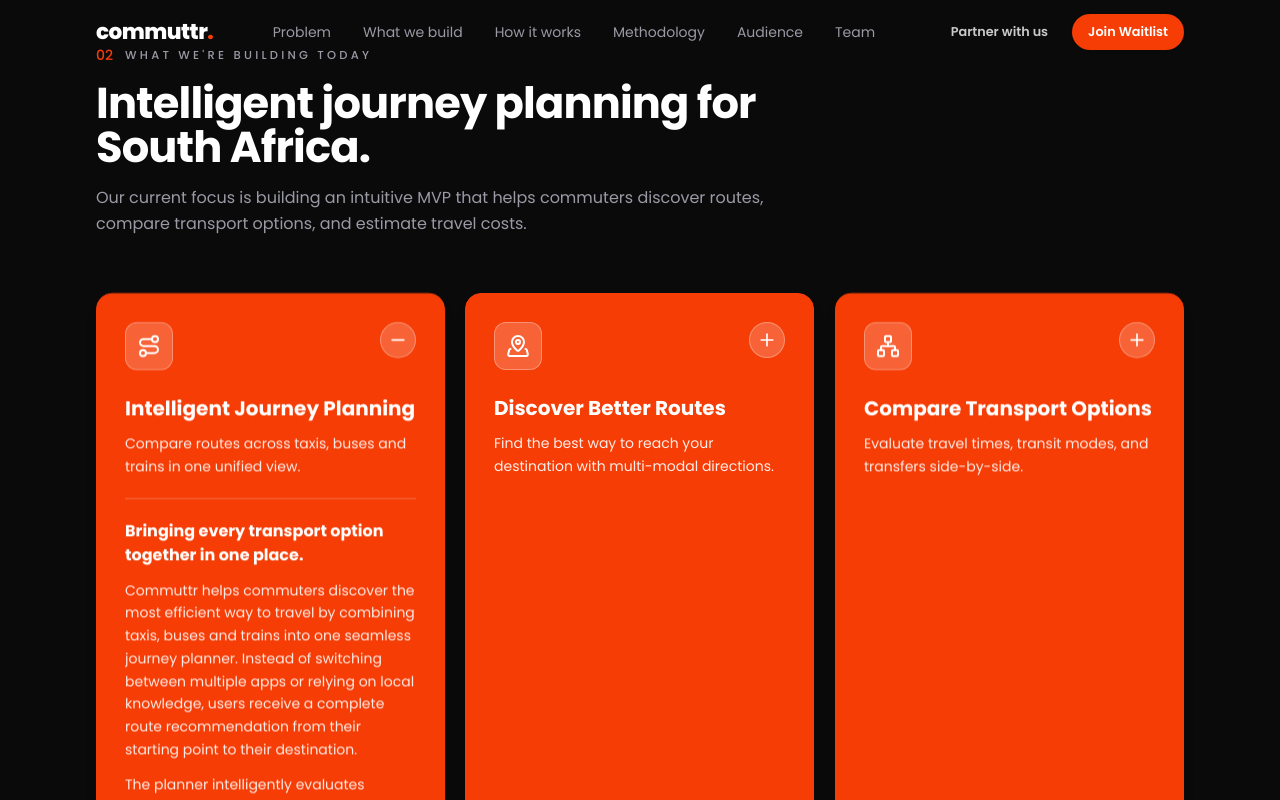
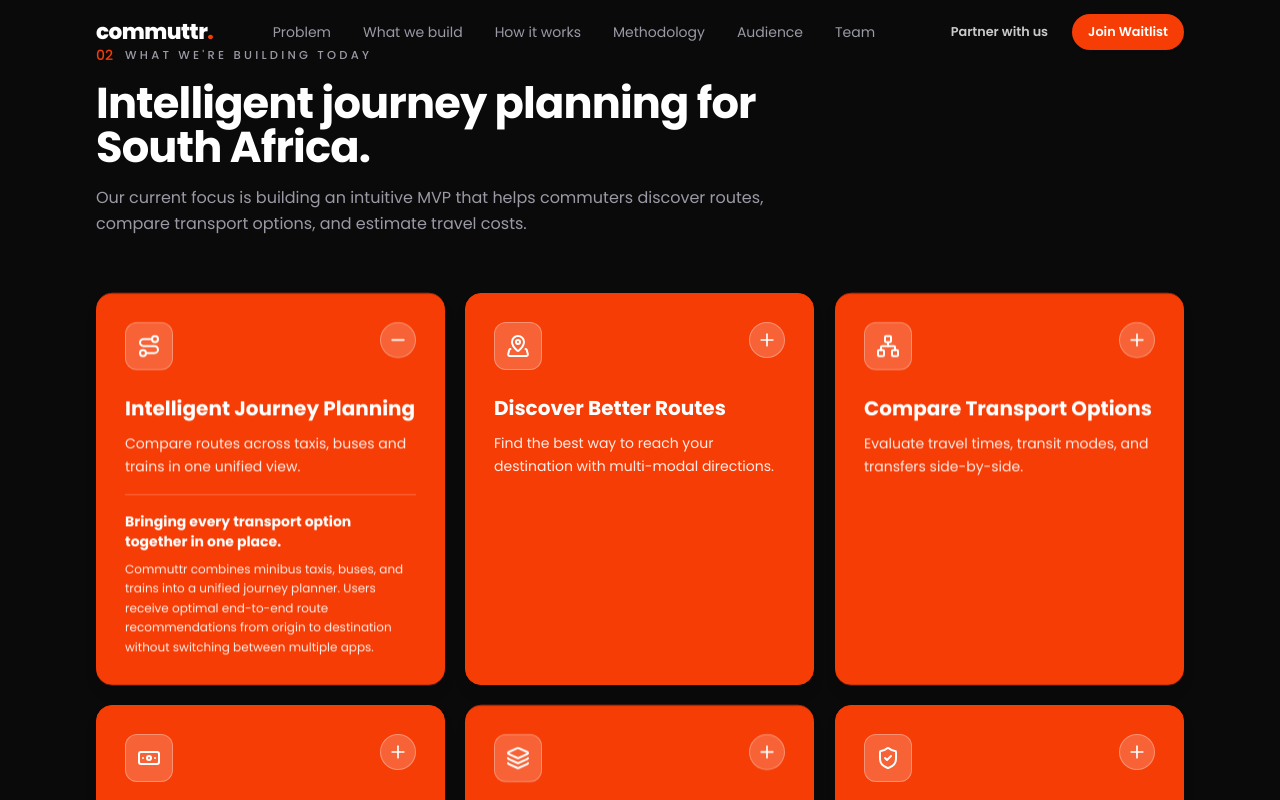
Before and after one commit to leselim/commuttr-website, a React (Vite) app: page / in a window 1280 px wide. Both pictures are taken after a click on the element 270 px from the left and 2160 px from the top of the page. Shown: the part 1760-2560 px from the top of the page. Built offline with nearby package versions, Linux system fonts and the light colour scheme.

Commit message:
refactor: Refine Section 02 accordions to concise product highlights (2-3 sentences), auto-close previous cards, and fast 300ms transitions

```diff
--- a/src/components/sections/Products.tsx
+++ b/src/components/sections/Products.tsx
@@ -6,48 +6,30 @@
 import { Reveal } from "@/components/Reveal"
 import { PRODUCTS } from "@/data/content"
 
-const EXPANDED_DETAILS: Record<string, { subtitle: string; body: string[] }> = {
+const EXPANDED_DETAILS: Record<string, { subtitle: string; text: string }> = {
   "Intelligent Journey Planning": {
     subtitle: "Bringing every transport option together in one place.",
-    body: [
-      "Commuttr helps commuters discover the most efficient way to travel by combining taxis, buses and trains into one seamless journey planner. Instead of switching between multiple apps or relying on local knowledge, users receive a complete route recommendation from their starting point to their destination.",
-      "The planner intelligently evaluates available transport options, estimates travel times and provides the most practical journey based on real-world transit networks.",
-    ],
+    text: "Commuttr combines minibus taxis, buses, and trains into a unified journey planner. Users receive optimal end-to-end route recommendations from origin to destination without switching between multiple apps.",
   },
   "Discover Better Routes": {
     subtitle: "Find smarter ways to travel every day.",
-    body: [
-      "Instead of showing only one route, Commuttr presents multiple journey options that balance travel time, convenience and affordability. Users can explore alternative routes, compare transfers and choose the option that best suits their schedule.",
-      "The platform is designed to reduce uncertainty and make public transport easier to navigate, especially for first-time commuters or those travelling to unfamiliar destinations.",
-    ],
+    text: "Explore multiple route alternatives that balance travel time, convenience, and affordability. Commuttr simplifies public transit, helping both daily commuters and first-time travelers move with total confidence.",
   },
   "Compare Transport Options": {
     subtitle: "Choose the journey that works best for you.",
-    body: [
-      "Every commuter has different priorities. Some want the fastest route, while others want the lowest fare or the fewest transfers.",
-      "Commuttr compares available transport options side by side, allowing commuters to evaluate estimated travel time, transport modes, number of transfers and overall journey convenience before making a decision.",
-    ],
+    text: "Compare travel times, transit modes, and transfer requirements side-by-side. Whether speed, cost, or convenience matters most, evaluate all options before departing.",
   },
   "Fare Estimation": {
     subtitle: "Know your travel costs before you leave.",
-    body: [
-      "Unexpected transport costs can disrupt daily budgets. Commuttr provides estimated fares before a journey begins, helping commuters understand how much they are likely to spend.",
-      "As the platform grows, fare estimates will become increasingly accurate across multiple transport operators, giving users greater confidence when planning their daily travel.",
-    ],
+    text: "Access upfront estimated fares across transport operators before starting your trip. Plan your daily travel budget effortlessly and avoid unexpected transport expenses.",
   },
   "Transit Information": {
     subtitle: "Reliable transport information when you need it most.",
-    body: [
-      "Commuttr brings together essential transport information into a single experience, helping commuters access station details, service availability and journey updates without searching multiple sources.",
-      "The goal is to reduce uncertainty and give commuters greater confidence throughout every stage of their journey.",
-    ],
+    text: "Access essential schedules, station details, and route updates in a single unified view. Eliminate transit uncertainty with clear, centralized information.",
   },
   "Saved Journeys": {
     subtitle: "Your regular trips, always ready.",
-    body: [
-      "Many commuters travel the same routes every day. Commuttr allows users to save frequently travelled journeys for quick access, making daily planning faster and more convenient.",
-      "With saved journeys, commuters can revisit their preferred routes instantly without repeatedly entering the same destinations.",
-    ],
+    text: "Save your daily commute and frequent routes for instant access. Revisit preferred travel options with a single tap, eliminating repetitive destination lookups.",
   },
 }
 
@@ -110,25 +92,23 @@
                       {p.text}
                     </p>
 
-                    {/* Smooth Accordion Content Expansion */}
+                    {/* Fast 300ms Accordion Content Expansion */}
                     <div
                       className={`grid transition-all duration-300 ease-in-out ${
                         isExpanded
-                          ? "grid-rows-[1fr] opacity-100 mt-5 pt-5 border-t border-white/25"
+                          ? "grid-rows-[1fr] opacity-100 mt-4 pt-4 border-t border-white/25"
                           : "grid-rows-[0fr] opacity-0"
                       }`}
                     >
                       <div className="overflow-hidden">
                         {details && (
-                          <div className="space-y-3 text-sm leading-relaxed text-white">
-                            <p className="font-bold text-white text-base">
+                          <div className="space-y-2 text-sm leading-relaxed text-white">
+                            <p className="font-bold text-white text-sm">
                               {details.subtitle}
                             </p>
-                            {details.body.map((paragraph, idx) => (
-                              <p key={idx} className="text-white/90 text-sm leading-relaxed">
-                                {paragraph}
-                              </p>
-                            ))}
+                            <p className="text-white/90 text-xs leading-relaxed">
+                              {details.text}
+                            </p>
                           </div>
                         )}
                       </div>
```
